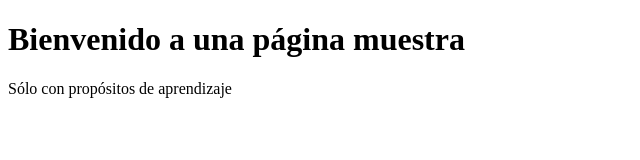
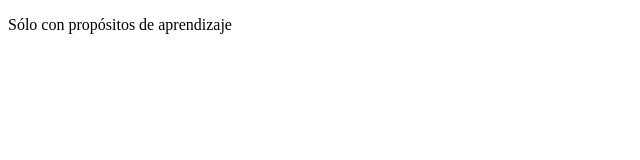
Before and after one commit to mx-data-rookie/numero-secreto, a plain HTML site: page dummy-file.html in a window 1280 px wide. Shown: the whole page, without its empty margins (0-640 px from the left). Drawn offline with Linux system fonts and the light colour scheme.

Commit message:
Revirtiendo cambios por haber editado la branch equivocada

```diff
--- a/dummy-file.html
+++ b/dummy-file.html
@@ -6,7 +6,6 @@
     <title>Document</title>
 </head>
 <body>
-    <h1>Bienvenido a una página muestra</h1>
     <p>Sólo con propósitos de aprendizaje</p>
 </body>
 </html>
```
